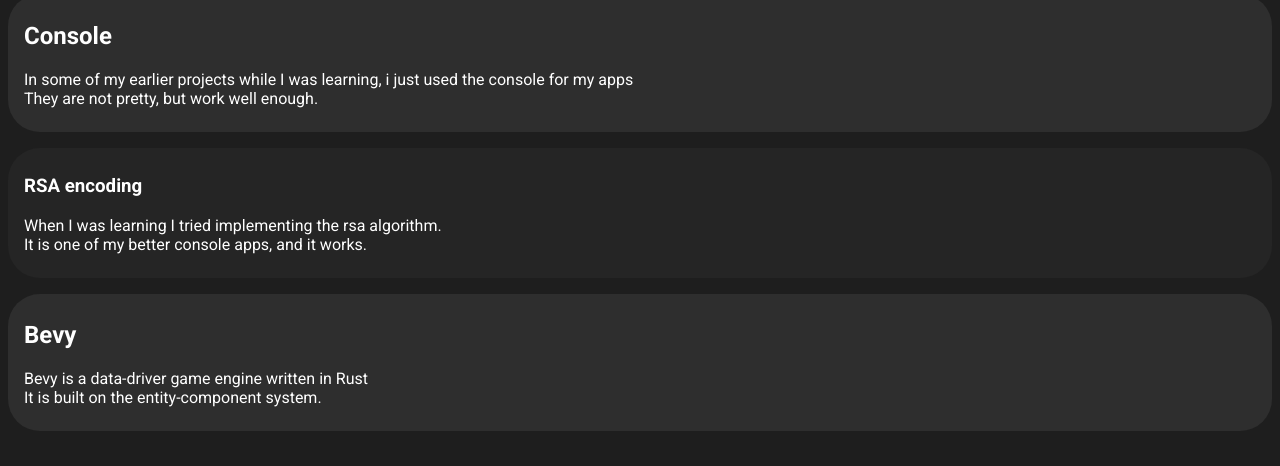
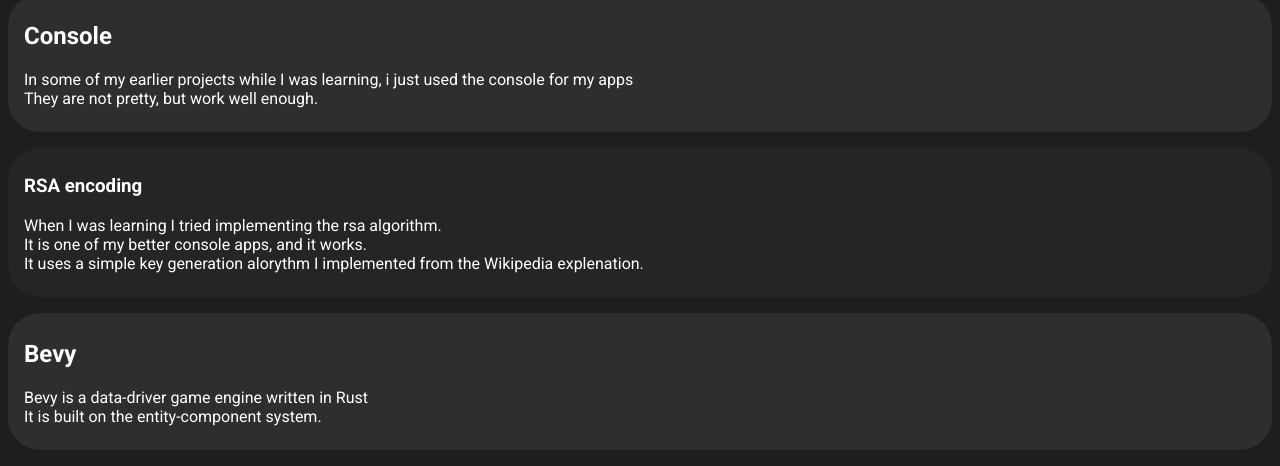
Before and after one commit to Gapi505/gapisawesomewebsite, a website built with Vite: page src/index.html in a window 1280 px wide. Shown: the part 936-1402 px from the top of the page. Built offline with nearby package versions, Linux system fonts and the light colour scheme; files whose address does not match are found by name.

Commit message:
Update index.html

```diff
--- a/src/index.html
+++ b/src/index.html
@@ -38,7 +38,8 @@
         <section class="block">
             <h3>RSA encoding</h3>
             <p>When I was learning I tried implementing the rsa algorithm.<br>
-            It is one of my better console apps, and it works.</p>
+            It is one of my better console apps, and it works. <br>
+It uses a simple key generation alorythm I implemented from the Wikipedia explenation.</p>
         </section>
     </section>
     <section class="section-intro">
```
